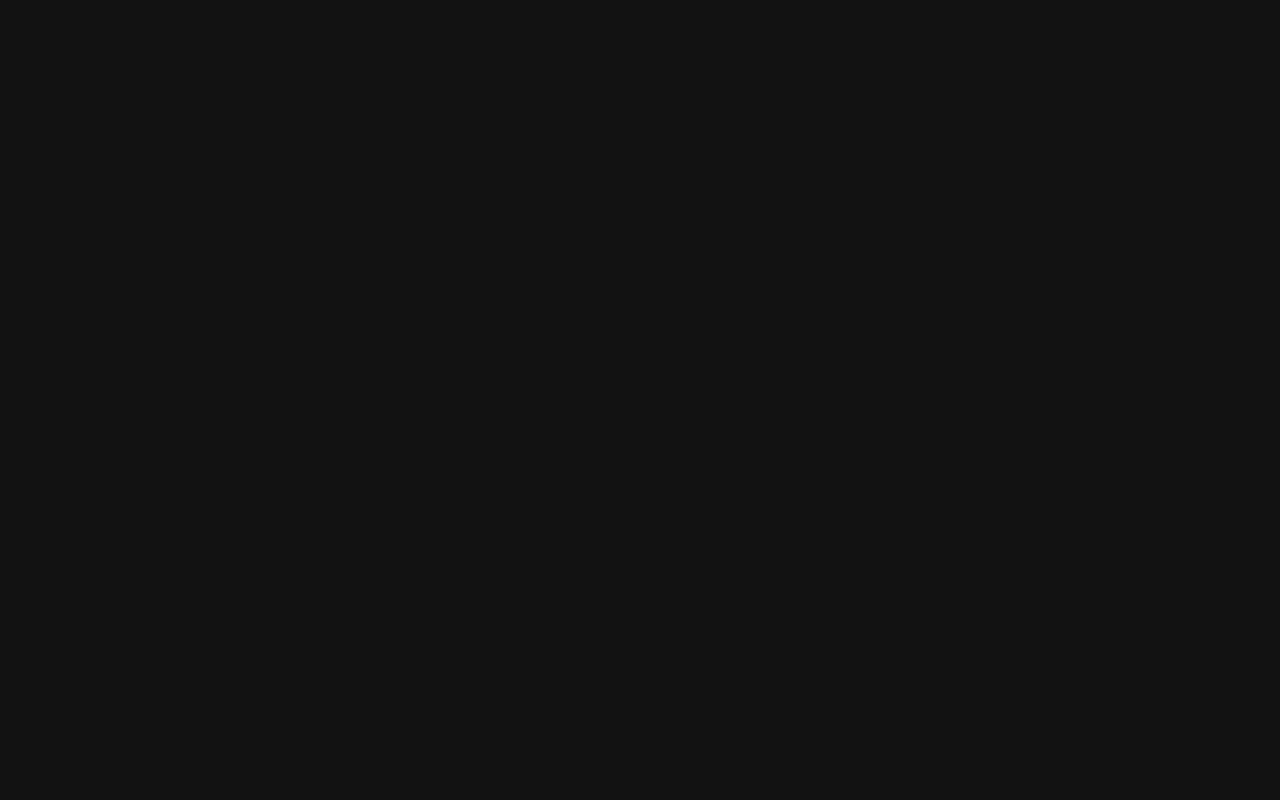
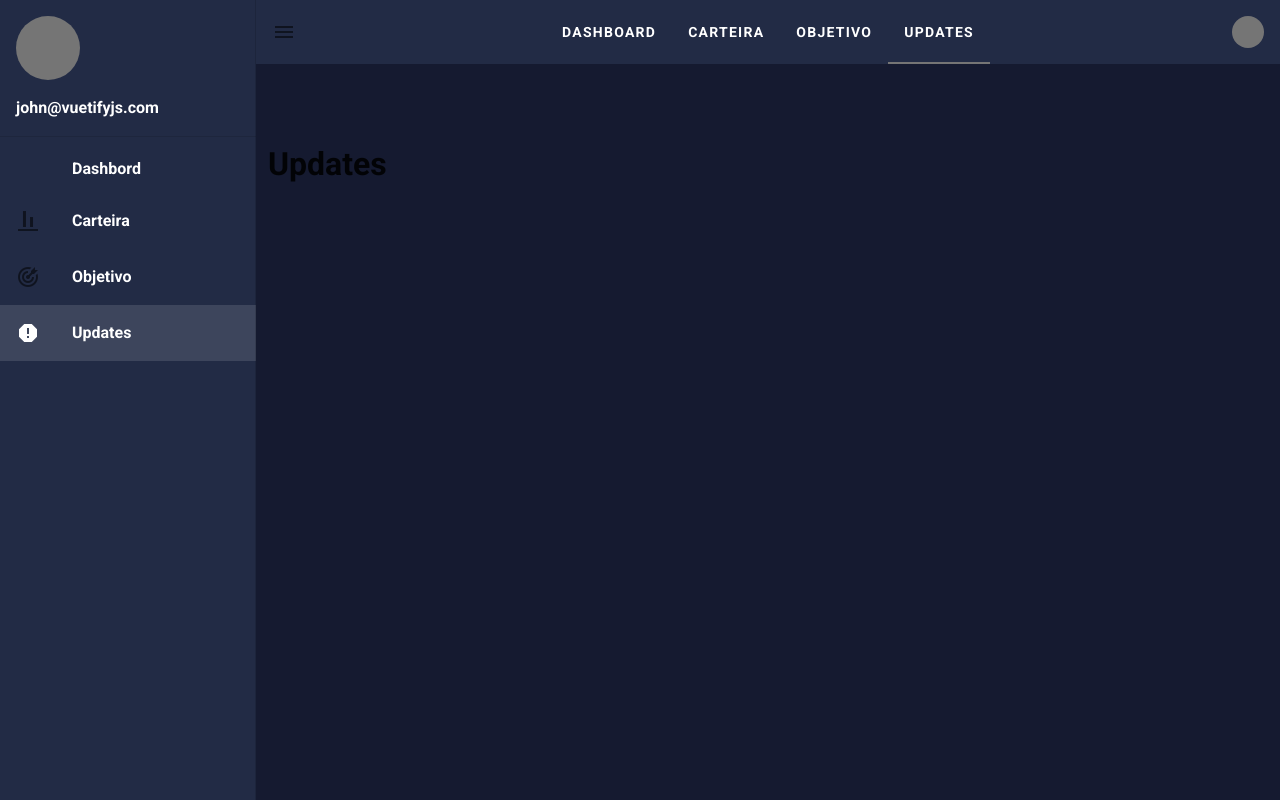
Before and after one commit to erickmob/yieldme-front, a Vue app: page /updates in a window 1280 px wide. Built offline with nearby package versions, Linux system fonts and the light colour scheme.

Commit message:
some components

```diff
--- a/src/App.vue
+++ b/src/App.vue
@@ -1,19 +1,29 @@
 <template>
-  <v-app>
-    <v-content>
+  <v-app id="inspire">
+
+    <!-- MENU ESQUERDA -->
+    <SideMenu/>
+    <Header/>
+
+
+    <!-- MAIN -->
+    <v-main class="secondary">
+      <v-content class="pl-0">
         <v-container>
           <router-view> </router-view>
         </v-container>
       </v-content>
+    </v-main>
   </v-app>
 </template>
 
 <script>
+import Header from './components/Header'
+import SideMenu from './components/SideMenu'
+
   export default {
+    drawer: null,
+    components: { Header, SideMenu },
 
   }
 </script>
-
-<style>
-
-</style>
--- a/src/components/Header.vue
+++ b/src/components/Header.vue
@@ -1,13 +1,51 @@
 <template>
-    <h1>Cabeçalho</h1>
+    <!-- HEADER -->
+    <v-app-bar
+      app
+      color="primary"
+      flat
+    >
+
+      <v-app-bar-nav-icon @click="drawer = !drawer"></v-app-bar-nav-icon>
+
+      <v-avatar
+        :color="$vuetify.breakpoint.smAndDown ? 'grey darken-1' : 'transparent'"
+        size="32"
+      ></v-avatar>
+
+      <v-tabs
+        centered
+        class="ml-n9"
+        color="grey darken-1"
+      >
+        <v-tab
+          v-for="[url, text] in menus"
+          :key="url"
+          :to="url"
+        >
+          <strong class="white--text text--lighten-1">{{ text }}</strong>
+        </v-tab>
+      </v-tabs>
+
+      <v-avatar
+        class="hidden-sm-and-down"
+        color="grey darken-1 shrink"
+        size="32"
+      ></v-avatar>
+    </v-app-bar>
+
 </template>
 
 <script>
-export default {
-
-}
+  export default {
+    data: () => ({
+      drawer: null,
+      menus: [
+        ['/', 'Dashboard'],
+        ['/myWallet', 'Carteira'],
+        ['/targetWallet', 'Objetivo'],
+        ['/updates', 'Updates'],
+      ],
+    }),
+  }
 </script>
-
-<style>
-
-</style>
--- a/src/components/Home.vue
+++ b/src/components/Home.vue
@@ -71,7 +71,7 @@
 
     <!-- MAIN -->
     <v-main>
-      <v-container
+      <!-- <v-container
         class="py-8 px-6"
         fluid
       >
@@ -112,7 +112,8 @@
             </v-card>
           </v-col>
         </v-row>
-      </v-container>
+      </v-container> -->
+
     </v-main>
   </v-app>
 </template>
@@ -123,10 +124,10 @@
       cards: ['Today', 'Yesterday'],
       drawer: null,
       menus: [
-        ['mdi-desktop-mac-dashboard', 'Dashboard'],
-        ['mdi-align-vertical-bottom', 'Ativos'],
-        ['mdi-bullseye-arrow', 'Objetivo'],
-        ['mdi-alert-octagon', 'Updates'],
+        ['mdi-desktop-mac-dashboard', 'Dashboaaaaaard', '/'],
+        ['mdi-align-vertical-bottom', 'Carteira', '/myWallet'],
+        ['mdi-bullseye-arrow', 'Objetivo', '/targetWallet'],
+        ['mdi-alert-octagon', 'Updates', '/updates'],
       ],
     }),
   }
--- /dev/null
+++ b/src/components/MyWallet.vue
@@ -0,0 +1,3 @@
+<template>
+    <h1>My wallet!</h1>
+</template>
--- /dev/null
+++ b/src/components/SideMenu.vue
@@ -0,0 +1,55 @@
+<template>
+    <!-- MENU ESQUERDA -->
+    <v-navigation-drawer
+      v-model="drawer"
+      class="primary"
+      app
+    >
+      <v-sheet
+        color="primary"
+        class="pa-4"
+      >
+        <v-avatar
+          class="mb-4"
+          color="grey darken-1"
+          size="64"
+        ></v-avatar>
+
+        <div><strong class="white--text text--lighten-1">john@vuetifyjs.com</strong></div>
+      </v-sheet>
+
+      <v-divider></v-divider>
+
+      <v-list class="primary">
+        <v-list-item
+          v-for="[icon, text, url] in menus"
+          :key="icon"
+          :to="url"
+          link
+        >
+          <v-list-item-icon>
+            <v-icon>{{ icon }}</v-icon>
+          </v-list-item-icon>
+
+          <v-list-item-content>
+            <v-list-item-title><strong class="white--text text--lighten-1">{{ text }}</strong></v-list-item-title>
+          </v-list-item-content>
+        </v-list-item>
+      </v-list>
+    </v-navigation-drawer>
+
+</template>
+
+<script>
+  export default {
+    data: () => ({
+      drawer: null,
+      menus: [
+        ['mdi-desktop-mac-dashboard', 'Dashbord', '/'],
+        ['mdi-align-vertical-bottom', 'Carteira', '/myWallet'],
+        ['mdi-bullseye-arrow', 'Objetivo', '/targetWallet'],
+        ['mdi-alert-octagon', 'Updates', '/updates'],
+      ],
+    }),
+  }
+</script>
--- /dev/null
+++ b/src/components/TargetWallet.vue
@@ -0,0 +1,3 @@
+<template>
+    <h1> Target Wallet!</h1>
+</template>
--- /dev/null
+++ b/src/components/Updates.vue
@@ -0,0 +1,3 @@
+<template>
+    <h1>Updates </h1>
+</template>
--- a/src/plugins/vuetify.js
+++ b/src/plugins/vuetify.js
@@ -1,8 +1,22 @@
-import Vue from 'vue';
-import Vuetify from 'vuetify/lib/framework';
+import Vue from 'vue'
+import Vuetify from 'vuetify/lib'
 
-Vue.use(Vuetify);
+Vue.use(Vuetify)
 
-export default new Vuetify({
-    theme: { dark: true },
-});
+const vuetify = new Vuetify({
+  theme: {
+    themes: {
+      light: {
+        primary: '#222b45',
+        secondary: '#151a30',
+        accent: '#36f',
+        error: '#f44336',
+        warning: '#ffeb3b',
+        info: '#00bcd4',
+        success: '#8bc34a'
+      },
+    },
+  },
+})
+
+export default vuetify
```
Also changed, not shown: src/router.js (+6 -2 lines), src/components/Dashboard.vue (added). Lines whose indentation alone changed are shown as unchanged.
